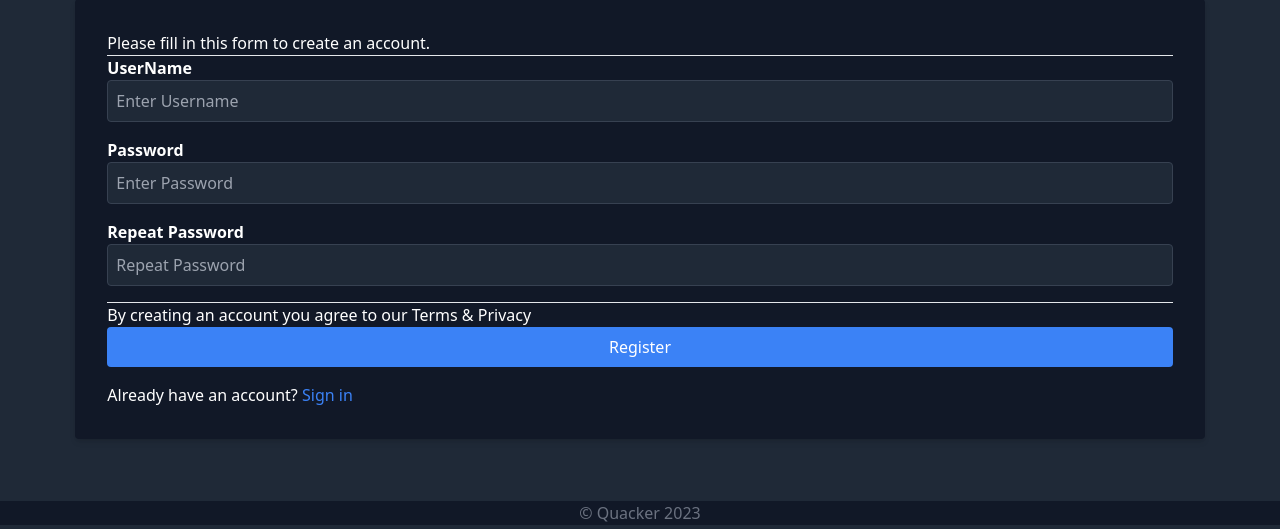
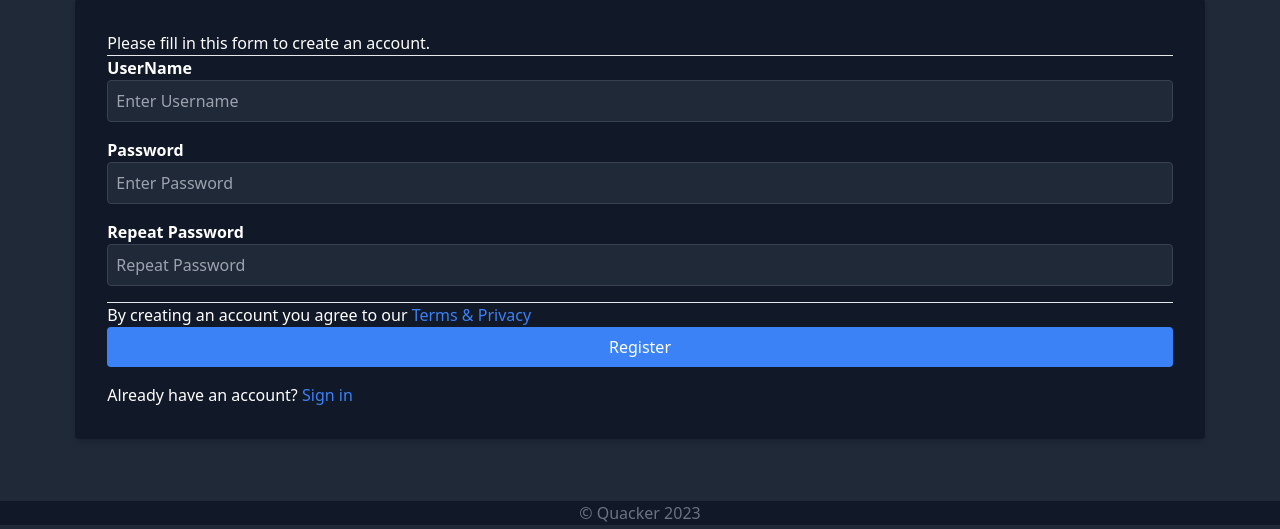
Before and after one commit to DanielRiha8906/NSQL_Tweeter, a Flask app: page /register in a window 1280 px wide. Shown: the part 275-804 px from the top of the page. Run offline with Flask 3, Linux system fonts and the light colour scheme; style sheets or scripts are compiled from the project's sources.

Commit message:
Added blue color to A href TOS

```diff
--- a/templates/register.html
+++ b/templates/register.html
@@ -13,7 +13,7 @@
       <label class="text-white" for="psw-repeat"><b>Repeat Password</b></label>
       <input type="password" placeholder="Repeat Password" name="password_repeat" class="w-full p-2 mb-4 bg-gray-800 border border-gray-700 rounded focus:outline-none focus:border-blue-500" required/>
       <hr/>
-      <p class="text-white"> By creating an account you agree to our <a href="TOS">Terms & Privacy</a></p>
+      <p class="text-white"> By creating an account you agree to our <a href="TOS" class="text-blue-500 hover:underline">Terms & Privacy</a></p>
       <button type="submit"class="w-full px-4 py-2 bg-blue-500 text-white rounded hover:bg-blue-600 focus:outline-none focus:bg-blue-600"> Register </button>
     </div>
     <div class="container signin mt-4">
```
